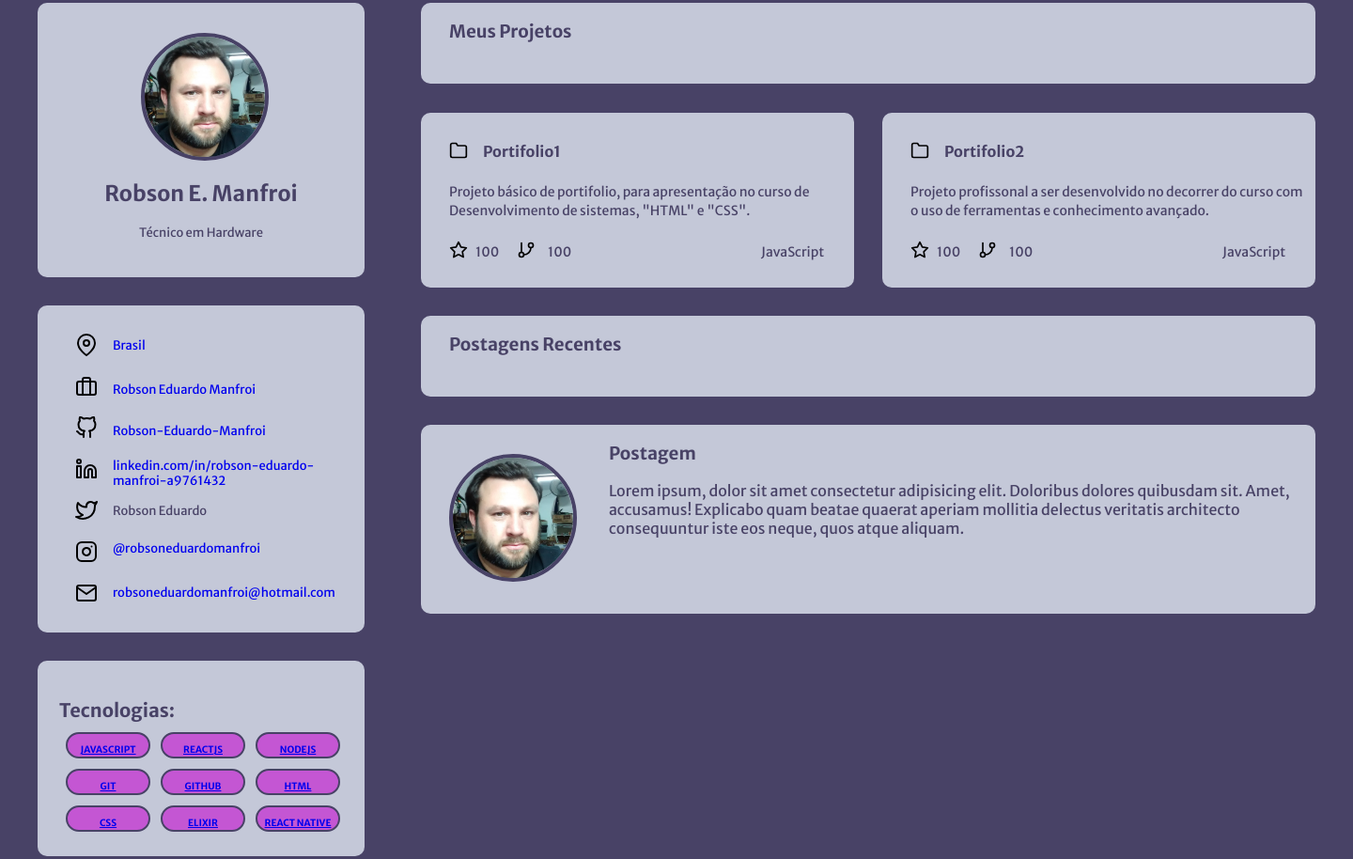
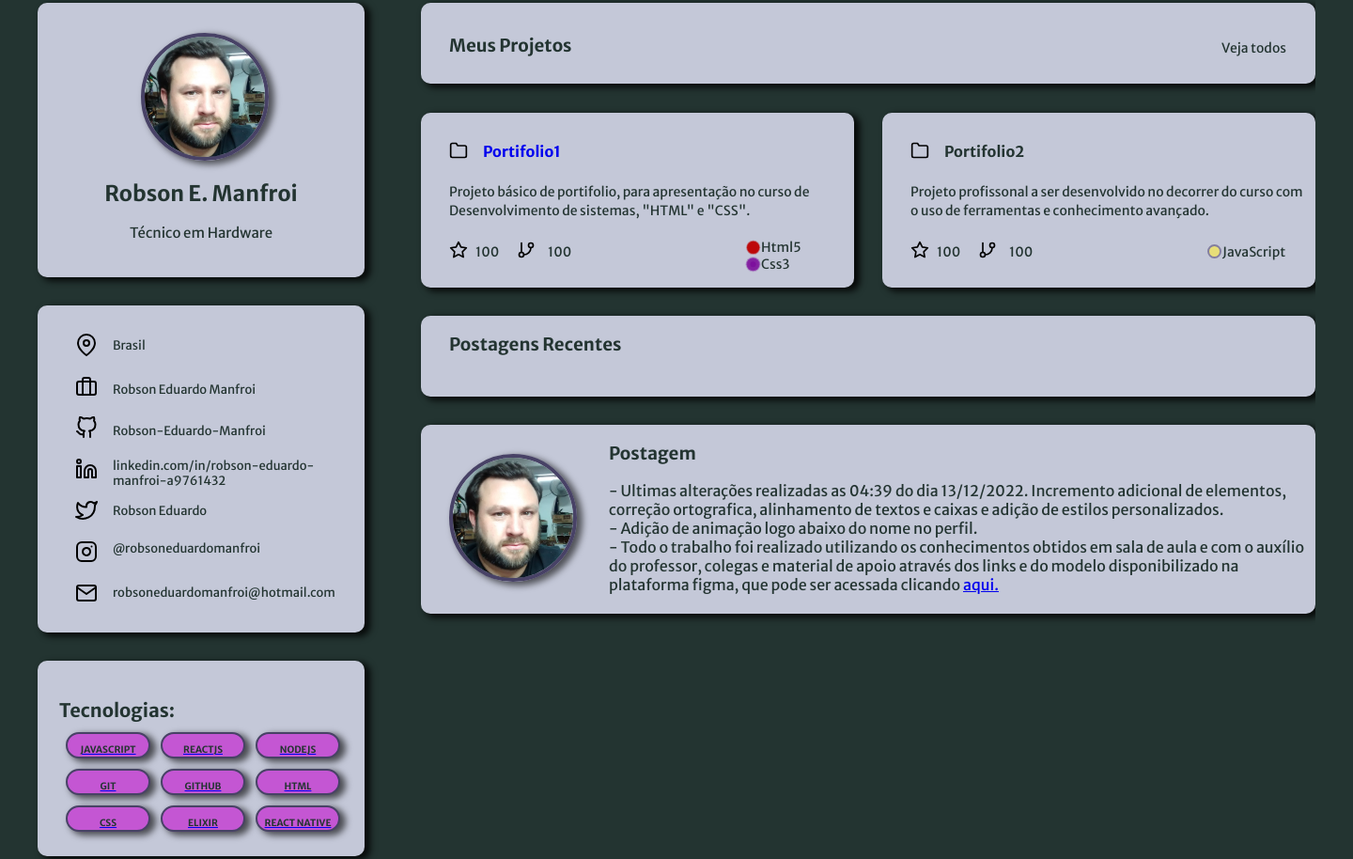
Before and after one commit to Robson-Eduardo-Manfroi/Projeto-Portifolio, a plain HTML site: page index.html in a window 1280 px wide. Shown: the part 37-951 px from the top of the page at 94% size, 1440 px wide, since content can reach past the window. Drawn offline with Linux system fonts and the light colour scheme.

Commit message:
Ultimas alterações, projeto pronto para entrega

```diff
--- a/index.html
+++ b/index.html
@@ -26,21 +26,23 @@
       </div>
       <div class="myprojects">
         <h3>Meus Projetos</h3>
-        <p></p>
+        <p>Veja todos</p>
       </div>
       <div class="contatos">
         <div class="ico1">
           <img src="./assets/map-pin.svg" alt="ìcone de localização" />
         </div>
         <div class="p1">
-          <a href="https://goo.gl/maps/5637AYkhLEi39MiE7"> <p>Brasil</p></a>
+          <a href="https://goo.gl/maps/5637AYkhLEi39MiE7" target="blank"
+            ><p>Brasil</p></a
+          >
         </div>
 
         <div class="ico2">
           <img src="./assets/briefcase.svg" alt="Ícone do Rocktseat" />
         </div>
         <div class="p2">
-          <a href="https://www.rocketseat.com.br/"
+          <a href="https://www.rocketseat.com.br/" target="blank"
             ><p>Robson Eduardo Manfroi</p></a
           >
         </div>
@@ -49,7 +51,7 @@
           <img src="./assets/github.svg" alt="Ícone do github" />
         </div>
         <div class="p3">
-          <a href="https://github.com/Robson-Eduardo-Manfroi"
+          <a href="https://github.com/Robson-Eduardo-Manfroi" target="blank"
             ><p>Robson-Eduardo-Manfroi</p></a
           >
         </div>
@@ -58,7 +60,10 @@
           <img src="./assets/linkedin.svg" alt="Ícone  do linkedin" />
         </div>
         <div class="p4">
-          <a href="https://br.linkedin.com/in/robson-eduardo-manfroi-a9761432">
+          <a
+            href="https://br.linkedin.com/in/robson-eduardo-manfroi-a9761432"
+            target="blank"
+          >
             <p>linkedin.com/in/robson-eduardo-manfroi-a9761432</p></a
           >
         </div>
@@ -69,10 +74,12 @@
         <div class="p5"><p>Robson Eduardo</p></div>
 
         <div class="ico6">
-          <img src="./assets/instagram.svg" alt="Ícone de um Globo" />
+          <img src="./assets/instagram.svg" alt="Ícone do Instagram" />
         </div>
         <div class="p6">
-          <a href="https://www.instagram.com/robsoneduardomanfroi/"
+          <a
+            href="https://www.instagram.com/robsoneduardomanfroi/"
+            target="blank"
             ><p>@robsoneduardomanfroi</p></a
           >
         </div>
@@ -81,34 +88,52 @@
           <img src="./assets/mail.svg" alt="Ícone de uma Carta" />
         </div>
         <div class="p7">
-          <a href="mailto:robsoneduardomanfroi@hotmail.com"
+          <a href="mailto:robsoneduardomanfroi@hotmail.com" target="blank"
             ><p>robsoneduardomanfroi@hotmail.com</p></a
           >
         </div>
       </div>
       <div class="post-1">
-        <h3>Portifolio1</h3>
+        <a
+          href="https://github.com/Robson-Eduardo-Manfroi/Projeto-Portifolio"
+          target="blank"
+          ><h3>Portifolio1</h3></a
+        >
         <p>
           Projeto básico de portifolio, para apresentação no curso de
           Desenvolvimento de sistemas, "HTML" e "CSS".
         </p>
+
         <div class="ico8">
           <img src="./assets/folder.svg" alt="imagem de ícone de uma pasta" />
         </div>
+
         <div class="ico9">
           <img src="./assets/star.svg" alt="imagem de ícone de uma estrela" />
         </div>
+
         <div class="p9"><p>100</p></div>
+
         <div class="ico10">
           <img
             src="./assets/git-branch.svg"
             alt="imagem de ícone de git-branch"
           />
         </div>
+
         <div class="p10"><p>100</p></div>
 
-        <div class="p11"><p>JavaScript</p></div>
+        <div class="ico11">
+          <img src="./assets/circlevermelho.svg" alt="um circulo vermelho" />
+        </div>
+
+        <div class="ico16">
+          <img src="./assets/circleroxa.svg" alt="um circulo roxo" />
+        </div>
+
+        <div class="p11"><p>Html5 Css3</p></div>
       </div>
+
       <div class="post-2">
         <h3>Portifolio2</h3>
         <p>
@@ -118,66 +143,101 @@
         <div class="ico12">
           <img src="./assets/folder.svg" alt="imagem de ícone de uma pasta" />
         </div>
+
         <div class="ico13">
           <img src="./assets/star.svg" alt="imagem de ícone de uma estrela" />
         </div>
+
         <div class="p13"><p>100</p></div>
+
         <div class="ico14">
           <img
             src="./assets/git-branch.svg"
             alt="imagem de ícone de git-brach"
           />
         </div>
+
         <div class="p14"><p>100</p></div>
+
+        <div class="ico15">
+          <img src="./assets/cicle.svg" alt="imagem de um circulo amarelo" />
+        </div>
 
         <div class="p15"><p>JavaScript</p></div>
       </div>
     </div>
+
     <div class="recentPost">
       <h3>Postagens Recentes</h3>
     </div>
+
     <div class="post">
       <img src="./imagens/original1500.jpeg" alt="Foto de post" />
       <h3>Postagem</h3>
       <p>
-        Lorem ipsum, dolor sit amet consectetur adipisicing elit. Doloribus
-        dolores quibusdam sit. Amet, accusamus! Explicabo quam beatae quaerat
-        aperiam mollitia delectus veritatis architecto consequuntur iste eos
-        neque, quos atque aliquam.
+        - Ultimas alterações realizadas as 04:39 do dia 13/12/2022. Incremento
+        adicional de elementos, correção ortografica, alinhamento de textos e
+        caixas e adição de estilos personalizados. <br />- Adição de animação
+        logo abaixo do nome no perfil.<br />- Todo o trabalho foi realizado
+        utilizando os conhecimentos obtidos em sala de aula e com o auxílio do
+        professor, colegas e material de apoio através dos links e do modelo
+        disponibilizado na plataforma figma, que pode ser acessada clicando
+        <a
+          href="https://www.figma.com/file/vwom8AUI9j9QYw4Os50Vpz/DD-%2F-Portfolio-(Copy)?node-id=3%3A2&t=GPacs7t6VnO09X5A-0"
+          target="blank"
+          >aqui.</a
+        >
       </p>
     </div>
+
     <div class="tecnologias">
       <h3>Tecnologias:</h3>
       <div class="tec1">
-        <a href="https://www.javascript.com/"><p>JAVASCRIPT</p></a>
+        <a href="https://www.javascript.com/" target="blank"
+          ><p>JAVASCRIPT</p></a
+        >
       </div>
+
       <div class="tec2">
-        <a href="https://git-scm.com/"><p>GIT</p></a>
+        <a href="https://git-scm.com/" target="blank"><p>GIT</p></a>
       </div>
+
       <div class="tec3">
-        <a href="https://developer.mozilla.org/pt-BR/docs/Web/CSS"
+        <a
+          href="https://developer.mozilla.org/pt-BR/docs/Web/CSS"
+          target="blank"
           ><p>CSS</p></a
         >
       </div>
+
       <div class="tec4">
-        <a href="https://reactjs.org/"><p>REACTJS</p></a>
+        <a href="https://reactjs.org/" target="blank"><p>REACTJS</p></a>
       </div>
+
       <div class="tec5">
-        <a href="https://github.com/"><p>GITHUB</p></a>
+        <a href="https://github.com/" target="blank"><p>GITHUB</p></a>
       </div>
+
       <div class="tec6">
-        <a href="https://elixir-lang.org/"><p>ELIXIR</p></a>
+        <a href="https://elixir-lang.org/" target="blank"><p>ELIXIR</p></a>
       </div>
+
       <div class="tec7">
-        <a href="https://nodejs.org/en/"><p>NODEJS</p></a>
+        <a href="https://nodejs.org/en/" target="blank"><p>NODEJS</p></a>
       </div>
+
       <div class="tec8">
-        <a href="https://developer.mozilla.org/pt-BR/docs/Web/HTML"
+        <a
+          href="https://developer.mozilla.org/pt-BR/docs/Web/HTML"
+          target="blank"
           ><p>HTML</p></a
         >
       </div>
+
       <div class="tec9">
-        <a href="https://reactnative.dev/"><p>REACT NATIVE</p></a>
+        <a href="https://reactnative.dev/" target="blank"
+          ><p>REACT NATIVE</p></a
+        >
       </div>
     </div>
 
@@ -193,25 +253,28 @@
         <li>
           Técnico em Telecom <br />
           2010 - 2013 <br />
-          <a href="https://www.lojatel.com.br/">Lojatel</a>
+          <a href="https://www.lojatel.com.br/" target="blank">Lojatel</a>
         </li>
         <br />
         <li>
           Técnico de Ti <br />
           2010-2012 <br />
-          <a href="https://ads.com.br/">Grupo Ads</a>
+          <a href="https://ads.com.br/" target="blank">Grupo Ads</a>
         </li>
         <br />
         <li>
           Téc. em Hardware Pleno <br />
           2013 - 2016 <br />
-          <a href="https://www.caixa.gov.br/Paginas/home-caixa.aspx"
+          <a
+            href="https://www.caixa.gov.br/Paginas/home-caixa.aspx"
+            target="blank"
             >Caixa Economica Federal</a
           >
         </li>
         <br />
       </ul>
     </div>
+
     <div class="educacao">
       <h3>Formação:</h3>
       <ul>
@@ -219,13 +282,17 @@
         <li>
           Bacharelado em Teologia <br />
           2013 - 2014 <br />
-          <a href="https://www.unicesumar.edu.br/home/">Cesumar</a>
+          <a href="https://www.unicesumar.edu.br/home/" target="blank"
+            >Cesumar</a
+          >
         </li>
         <br />
         <li>
           Técnico em Eletrônica(Trancado) <br />
           2017 - 2018 <br />
-          <a href="https://www.senaipr.org.br/pato-branco-1-9523-69476.shtml"
+          <a
+            href="https://www.senaipr.org.br/pato-branco-1-9523-69476.shtml"
+            target="blank"
             >Senai</a
           >
         </li>
@@ -233,13 +300,16 @@
         <li>
           Desenvolvimento de Sistemas(Atualmente) <br />
           2022 <br />
-          <a href="https://www.senaipr.org.br/pato-branco-1-9523-69476.shtml"
+          <a
+            href="https://www.senaipr.org.br/pato-branco-1-9523-69476.shtml"
+            target="blank"
             >Senai</a
           >
         </li>
         <br />
       </ul>
     </div>
+
     <div class="rodape">
       <h2>Feito e editado com &#x2764; por Robson &reg;</h2>
     </div>
--- a/style.css
+++ b/style.css
@@ -1,6 +1,6 @@
 :root {
-  --body-bg-color: rgb(72, 66, 102);
-  --text-color: rgb(72, 66, 102);
+  --body-bg-color: hsl(169, 19%, 17%);
+  --text-color: hsl(169, 19%, 17%);
   --bg-cards: #c4c8d8;
   --bg-techs: rgb(196, 86, 211);
 }
@@ -15,8 +15,10 @@ body {
 
 .main {
   position: relative;
-  width: 1440px;
-  height: 1767px;
+  width: auto;
+  height: auto;
+  min-width: 195px;
+  min-height: 209px;
   display: grid;
   box-sizing: border-box;
   column-gap: 0%;
@@ -38,8 +40,6 @@ body {
   grid-area: profile;
   width: 348px;
   height: 292px;
-  min-width: 195px;
-  min-height: 209px;
   left: 40px;
   top: 40px;
   display: flex;
@@ -48,6 +48,7 @@ body {
   align-items: center;
   border-radius: 10px;
   position: absolute;
+  box-shadow: 5px 3px 7px 1px rgba(0, 0, 0, 0.829);
 }
 
 .profile img {
@@ -58,6 +59,7 @@ body {
   border-radius: 50%;
   border: solid 4px rgb(72, 66, 102);
   position: absolute;
+  box-shadow: 5px 3px 7px 1px rgba(0, 0, 0, 0.596);
 }
 
 .profile h2 {
@@ -67,6 +69,21 @@ body {
   font-weight: 700;
   font-size: 23px;
   line-height: 29px;
+  position: relative;
+}
+.profile h2::after {
+  content: " ";
+  width: 0%;
+  height: 4px;
+  background-color: rgb(72, 66, 102);
+  position: absolute;
+  bottom: 0;
+  left: 0;
+  transition: 0.5s ease-in-out;
+}
+
+.profile h2:hover::after {
+  width: 100%;
 }
 
 .profile p {
@@ -74,8 +91,8 @@ body {
   justify-content: center;
   font-family: "Merriweather Sans", sans-serif;
   font-style: normal;
-  font-weight: 300;
-  font-size: 13px;
+  font-weight: 400;
+  font-size: 15px;
   line-height: 16px;
 }
 
@@ -88,12 +105,27 @@ body {
   left: 448px;
   top: 40px;
   border-radius: 10px;
+  box-shadow: 5px 3px 7px 1px rgba(0, 0, 0, 0.829);
 }
 
 .myprojects h3 {
   font-family: "Merriweather Sans", sans-serif;
   font-weight: 700;
   padding-left: 30px;
+  padding-top: 15px;
+}
+
+.myprojects p {
+  position: absolute;
+  width: 70px;
+  height: 18px;
+  right: 30px;
+  top: 25px;
+  font-family: "Merriweather Sans";
+  font-style: normal;
+  font-weight: 400;
+  font-size: 14px;
+  line-height: 18px;
 }
 
 .contatos {
@@ -105,7 +137,14 @@ body {
   left: 40px;
   top: 362px;
   border-radius: 10px;
+  box-shadow: 5px 3px 7px 1px rgba(0, 0, 0, 0.829);
 }
+
+.contatos p {
+  text-decoration: none;
+  color: var(--text-color);
+}
+
 .ico1 img {
   position: absolute;
   width: 24px;
@@ -113,6 +152,7 @@ body {
   left: 40px;
   top: 30px;
 }
+
 .p1 p {
   position: absolute;
   font-family: "Merriweather Sans";
@@ -130,6 +170,7 @@ body {
   left: 40px;
   top: 74px;
 }
+
 .p2 p {
   position: absolute;
   font-family: "Merriweather Sans";
@@ -139,6 +180,7 @@ body {
   font-size: 13px;
   line-height: 16px;
 }
+
 .ico3 img {
   position: absolute;
   width: 24px;
@@ -218,6 +260,7 @@ body {
   left: 40px;
   top: 294px;
 }
+
 .p7 p {
   position: absolute;
   font-family: "Merriweather Sans";
@@ -227,6 +270,7 @@ body {
   font-size: 13px;
   line-height: 16px;
 }
+
 .post-1 {
   background-color: var(--bg-cards);
   grid-area: postGH-1;
@@ -236,6 +280,7 @@ body {
   left: 448px;
   top: 157px;
   border-radius: 10px;
+  box-shadow: 5px 3px 7px 1px rgba(0, 0, 0, 0.829);
 }
 .post-1 h3 {
   position: absolute;
@@ -309,19 +354,33 @@ body {
   font-size: 14px;
   line-height: 18px;
 }
-
+.ico11 {
+  position: absolute;
+  width: 20px;
+  height: 20px;
+  right: 183px;
+  top: 99px;
+}
 .p11 p {
-  position: absolute;
+  position: relative;
   width: 69px;
   height: 16px;
   left: 362px;
-  top: 125px;
+  top: 120px;
   font-family: "Merriweather Sans";
   font-style: normal;
   font-weight: 400;
   font-size: 14px;
   line-height: 18px;
 }
+.ico16 {
+  position: absolute;
+  width: 20px;
+  height: 20px;
+  right: 221px;
+  bottom: 60px;
+}
+
 .post-2 {
   background-color: var(--bg-cards);
   grid-area: postGH-2;
@@ -331,6 +390,7 @@ body {
   left: 939px;
   top: 157px;
   border-radius: 10px;
+  box-shadow: 5px 3px 7px 1px rgba(0, 0, 0, 0.829);
 }
 .post-2 h3 {
   position: absolute;
@@ -392,6 +452,7 @@ body {
   left: 102px;
   bottom: 30px;
 }
+
 .p14 p {
   position: absolute;
   width: 28px;
@@ -403,6 +464,14 @@ body {
   font-weight: 400;
   font-size: 14px;
   line-height: 18px;
+}
+
+.ico15 {
+  position: absolute;
+  width: 20px;
+  height: 20px;
+  right: 95px;
+  top: 140px;
 }
 
 .p15 p {
@@ -427,6 +496,7 @@ body {
   height: 86px;
   left: 448px;
   top: 373px;
+  box-shadow: 5px 3px 7px 1px rgba(0, 0, 0, 0.829);
 }
 
 .recentPost h3 {
@@ -444,6 +514,7 @@ body {
   left: 448px;
   top: 489px;
   border-radius: 10px;
+  box-shadow: 5px 3px 7px 1px rgba(0, 0, 0, 0.829);
 }
 .post h3 {
   font-family: "Merriweather Sans", sans-serif;
@@ -465,6 +536,7 @@ body {
   top: 31px;
   border-radius: 50%;
   border: solid 4px rgb(72, 66, 102);
+  box-shadow: 5px 3px 7px 1px rgba(0, 0, 0, 0.596);
 }
 
 .tecnologias {
@@ -476,6 +548,13 @@ body {
   left: 40px;
   top: 740px;
   border-radius: 10px;
+  text-align: center;
+  align-items: center;
+  box-shadow: 5px 3px 7px 1px rgba(0, 0, 0, 0.829);
+}
+.tecnologias p {
+  text-decoration: none;
+  color: var(--text-color);
 }
 
 .tecnologias h3 {
@@ -506,6 +585,7 @@ body {
   font-size: 10px;
   line-height: 13px;
   text-align: center;
+  box-shadow: 5px 3px 7px 1px rgba(0, 0, 0, 0.623);
 }
 
 .tec2 {
@@ -523,6 +603,7 @@ body {
   font-size: 10px;
   line-height: 13px;
   text-align: center;
+  box-shadow: 5px 3px 7px 1px rgba(0, 0, 0, 0.623);
 }
 
 .tec3 {
@@ -540,6 +621,7 @@ body {
   font-size: 10px;
   line-height: 13px;
   text-align: center;
+  box-shadow: 5px 3px 7px 1px rgba(0, 0, 0, 0.623);
 }
 
 .tec4 {
@@ -557,6 +639,7 @@ body {
   font-size: 10px;
   line-height: 13px;
   text-align: center;
+  box-shadow: 5px 3px 7px 1px rgba(0, 0, 0, 0.623);
 }
 
 .tec5 {
@@ -574,6 +657,7 @@ body {
   font-size: 10px;
   line-height: 13px;
   text-align: center;
+  box-shadow: 5px 3px 7px 1px rgba(0, 0, 0, 0.623);
 }
 
 .tec6 {
@@ -591,6 +675,7 @@ body {
   font-size: 10px;
   line-height: 13px;
   text-align: center;
+  box-shadow: 5px 3px 7px 1px rgba(0, 0, 0, 0.623);
 }
 .tec7 {
   border: solid 2px rgb(72, 66, 102);
@@ -607,6 +692,7 @@ body {
   font-size: 10px;
   line-height: 13px;
   text-align: center;
+  box-shadow: 5px 3px 7px 1px rgba(0, 0, 0, 0.623);
 }
 
 .tec8 {
@@ -624,6 +710,7 @@ body {
   font-size: 10px;
   line-height: 13px;
   text-align: center;
+  box-shadow: 5px 3px 7px 1px rgba(0, 0, 0, 0.623);
 }
 .tec9 {
   border: solid 2px rgb(72, 66, 102);
@@ -640,6 +727,7 @@ body {
   font-size: 10px;
   line-height: 13px;
   text-align: center;
+  box-shadow: 5px 3px 7px 1px rgba(0, 0, 0, 0.623);
 }
 
 .experiencias {
@@ -651,6 +739,7 @@ body {
   left: 40px;
   top: 978px;
   border-radius: 10px;
+  box-shadow: 5px 3px 7px 1px rgba(0, 0, 0, 0.829);
 }
 
 .experiencias h3 {
@@ -688,6 +777,7 @@ body {
   top: 1357px;
   bottom: 58px;
   border-radius: 10px;
+  box-shadow: 5px 3px 7px 1px rgba(0, 0, 0, 0.829);
 }
 
 .educacao h3 {
```
Also changed, not shown: assets/cicle.svg (added), assets/circleroxa.svg (added), assets/circlevermelho.svg (added).
